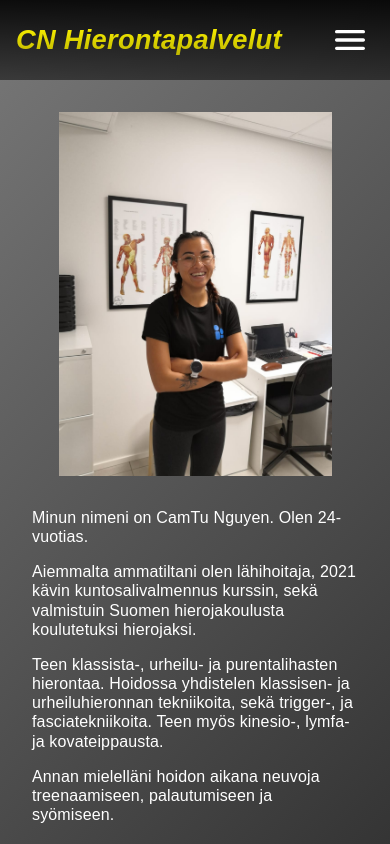
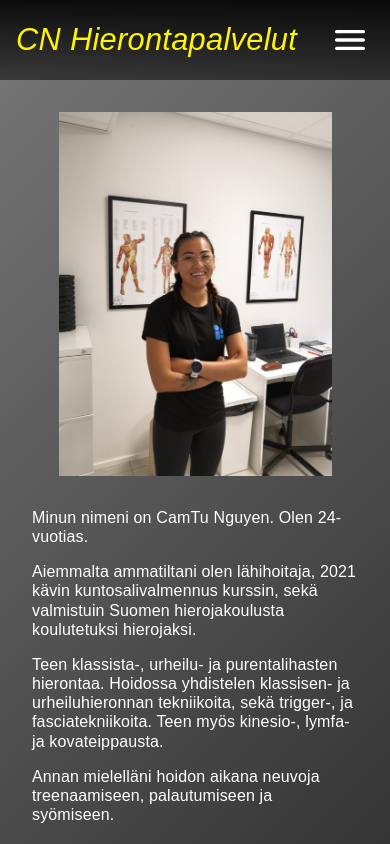
Before and after one commit to TetrisBattle/cn-hieronta, a React (Create React App) app: page /Etusivu in a window 390 px wide. Shown: the top 844 px of the page. Built offline with nearby package versions, Linux system fonts and the light colour scheme.

Commit message:
Remove cool styling for title because it didn't look good in mobile

```diff
--- a/src/styles/sass/main.css
+++ b/src/styles/sass/main.css
@@ -44,12 +44,11 @@ header {
   background: linear-gradient(rgba(0, 0, 0, 0.9), rgba(0, 0, 0, 0.5));
 }
 header h1 {
-  font-size: clamp(1rem, 7vw, 2.5rem);
+  font-size: clamp(1rem, 7.9vw, 2.5rem);
   margin-left: 1rem;
   flex: 1;
-  background: linear-gradient(#fff500, #bdb500);
-  background-clip: text;
-  -webkit-text-fill-color: transparent;
+  color: #fff500;
+  font-weight: normal;
   font-style: italic;
 }
 header nav {
--- a/src/styles/sass/setup/_components.scss
+++ b/src/styles/sass/setup/_components.scss
@@ -28,16 +28,11 @@ header {
 	);
 
 	h1 {
-		font-size: clamp(1rem, 7vw, 2.5rem);
+		font-size: clamp(1rem, 7.9vw, 2.5rem);
 		margin-left: 1rem;
 		flex: 1;
-
-		background: linear-gradient(
-			$colorSecondary,
-			darken($colorSecondary, 13%)
-		);
-		background-clip: text;
-		-webkit-text-fill-color: transparent;
+		color: $colorSecondary;
+		font-weight: normal;
 		font-style: italic;
 	}
 
```
